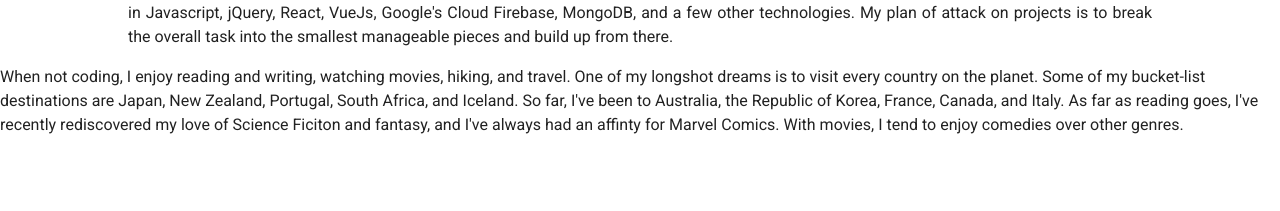
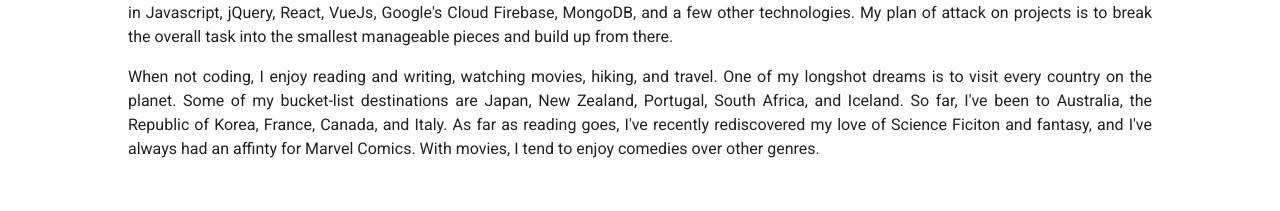
Before and after one commit to Holgermueller/HolgerMueller-TechWriter, a Vue app: page / in a window 1280 px wide. Shown: the part 730-941 px from the top of the page. Built offline with nearby package versions, Linux system fonts and the light colour scheme.

Commit message:
fixed an oversight

```diff
--- a/src/components/Layout/About.vue
+++ b/src/components/Layout/About.vue
@@ -11,7 +11,7 @@
       a few other technologies. My plan of attack on projects is to break the
       overall task into the smallest manageable pieces and build up from there.
     </p>
-    <p>
+    <p class="about-paragraph">
       When not coding, I enjoy reading and writing, watching movies, hiking, and
       travel. One of my longshot dreams is to visit every country on the planet.
       Some of my bucket-list destinations are Japan, New Zealand, Portugal,
```
